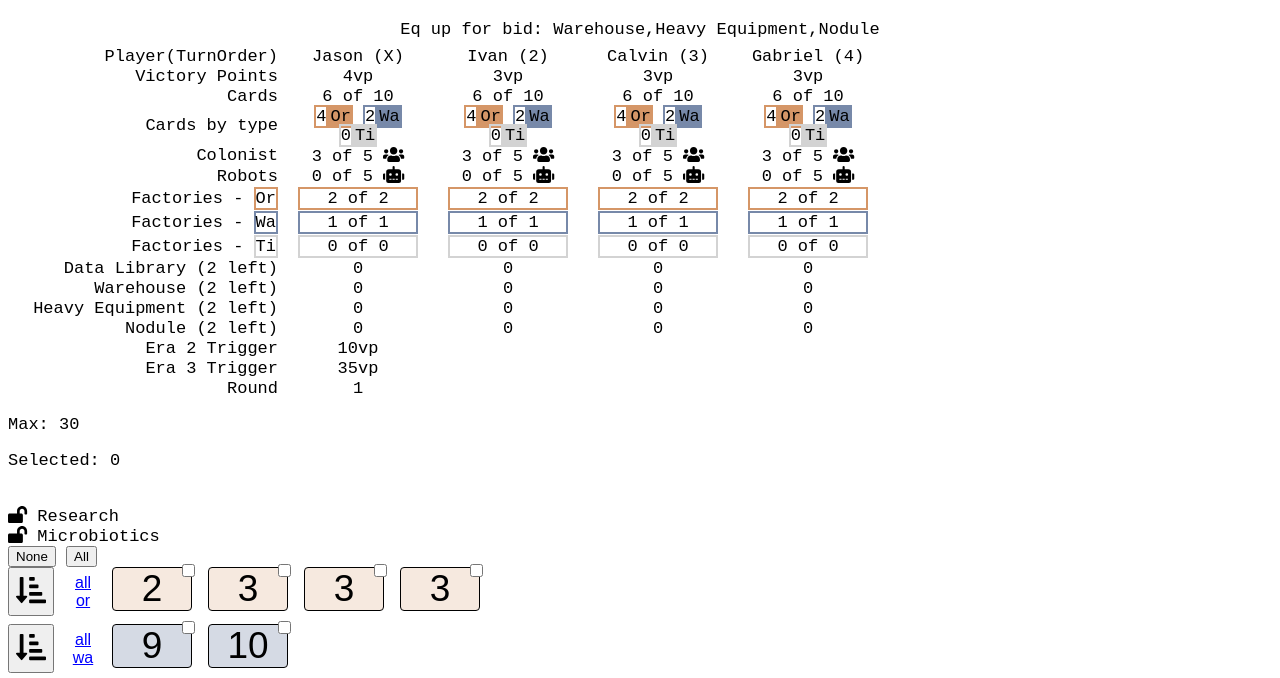
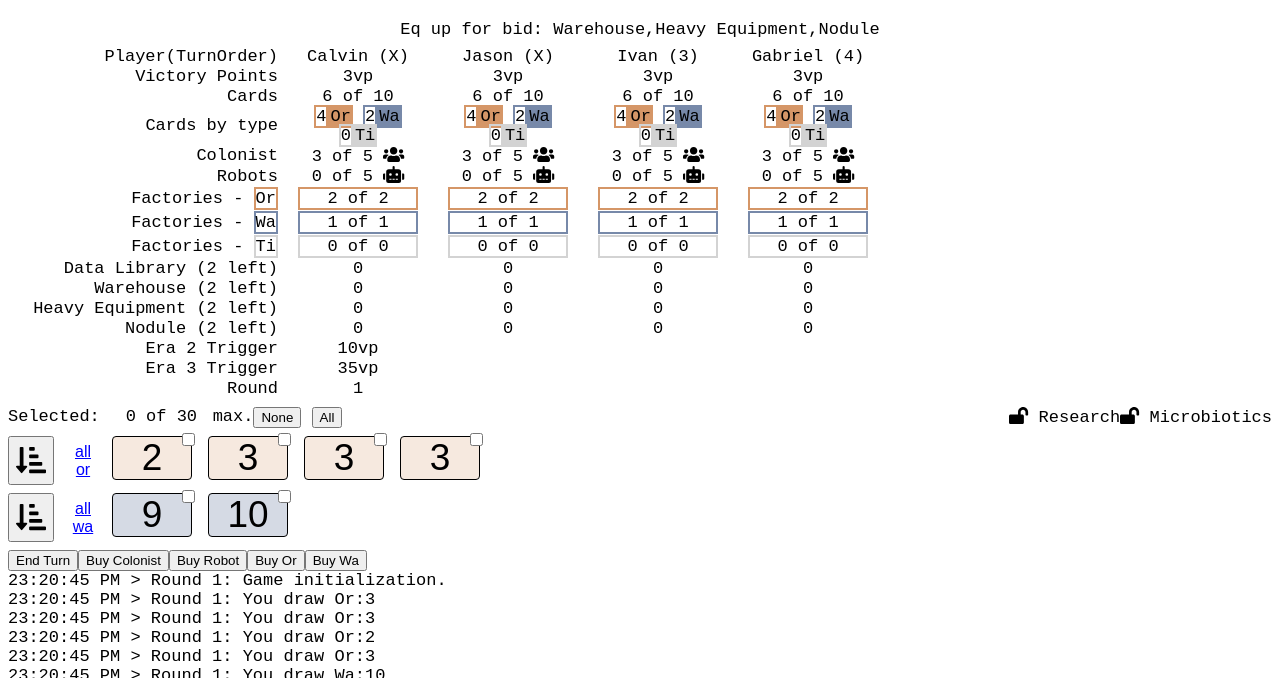
Before and after one commit to townivan/outpost-ui, a website with bundled scripts: page docs/index.html in a window 1280 px wide. Shown: the part 64-742 px from the top of the page. Built offline with nearby package versions, Linux system fonts and the light colour scheme; a web font is replaced by a local one.

Commit message:
fixed sortOrder bug and adjusts select cards

```diff
--- a/docs/index.html
+++ b/docs/index.html
@@ -18,18 +18,30 @@
 
     <section id="overviewPanel"></section>
 
-    <p>Max: <span id="cardsMax">-</span></p>
-    <p>Selected: <span id="cardsSelected">-</span></p>
+    <section id="cardSelectionPanel">
+        <div class="selectArea1">
+            <div class="selectedSummaryNumbersArea1">
+                Selected:
+                <div class="selectedSummaryNumbersArea2">
+                    <span id="cardsSelected" class="numberSpacer numberSpacerLeft">-</span>&nbsp;of&nbsp;<span id="cardsMax" class="numberSpacer numberSpacerRight">-</span> max.
+                </div>
+            </div>
+
+            <div>
+                <button type="button" id="pcardmaster_none">None</button>
+                <button type="button" id="pcardmaster_all">All</button>
+            </div>
+        </div>
+
+        <div class="selectLockArea">
+            <div><i class="fas fa-lock-open"></i> Research</div>
+            <div><i class="fas fa-lock-open"></i> Microbiotics</div>
+        </div>
+    </section>
 
 
-    <br>
-    <div><i class="fas fa-lock-open"></i> Research</div>
-    <div><i class="fas fa-lock-open"></i> Microbiotics</div>
 
-    <div>
-        <button type="button" id="pcardmaster_none">None</button>
-        <button type="button" id="pcardmaster_all">All</button>
-    </div>
+
 
     <section id="productionCardArea">
         <div class="pcardRow">
@@ -48,6 +60,10 @@
 
     <section id="turnActionsArea">
         <button id="endTurnBtn">End Turn</button>
+        <button id="buyBtnColonist">Buy Colonist</button>
+        <button id="buyBtnRobot">Buy Robot</button>
+        <button id="buyBtnOr">Buy Or</button>
+        <button id="buyBtnWa">Buy Wa</button>
     </section>
 
     <section id="purchaseArea"></section>
--- a/docs/init.js
+++ b/docs/init.js
@@ -8,7 +8,7 @@ export function initialize() {
     main.state.players.push(main.addPlayer('Ivan'));
     main.state.players[0].isYou = true;
     main.state.players.push(main.addPlayer('Jason'));
-    main.state.players[1].vp = 4; // testing
+    // main.state.players[1].vp = 4; // testing
     main.state.players.push(main.addPlayer('Calvin'));
     main.state.players.push(main.addPlayer('Gabriel'));
 
@@ -37,22 +37,12 @@ export function initialize() {
 
 // happens during addPlayer() in main...
 export function initialdraw(player) {
-    let newCard = null;
-
-    // newCard = main.drawCard('Or'); player.cards.push(newCard); if (player.isYou) {util.logit(`You draw ${newCard.cardType}:${newCard.value}`); }
     privateDrawFunction(player, 'Or');
     privateDrawFunction(player, 'Or');
     privateDrawFunction(player, 'Or');
     privateDrawFunction(player, 'Or');
     privateDrawFunction(player, 'Wa');
     privateDrawFunction(player, 'Wa');
-
-    // player.cards.push(main.drawCard('Or'));
-    // player.cards.push(main.drawCard('Or'));
-    // player.cards.push(main.drawCard('Or'));
-    // player.cards.push(main.drawCard('Or'));
-    // player.cards.push(main.drawCard('Wa'));
-    // player.cards.push(main.drawCard('Wa'));
 
     player.factories.push(main.addFactory('Or'));
     player.factories.push(main.addFactory('Or'));
@@ -62,8 +52,6 @@ export function initialdraw(player) {
     })
 
     function privateDrawFunction(player, type){
-        // console.log('privateDrawFunction...')
-        // console.log('player:', player)
         let newCard = null;
         newCard = main.drawCard(type);
         player.cards.push(newCard);
--- a/docs/turn.js
+++ b/docs/turn.js
@@ -107,8 +107,9 @@ export function determinePlayerOrder() {
 
     // shuffle each group
     groups.map(group => {
-        util.shuffleArray(group)
+        util.shuffleArray(group.members)
     })
+    // console.log(groups)
 
     // create array of playerIds in the correct order....
     let orderedPlayerIds = [];
@@ -191,8 +192,7 @@ export function distributeProductionCards(){
         player.cards.map(card =>{
             handWeight+= card.weight
         })
-        //console.log(`the handweight for ${player.name} is ${handWeight}`);
-        //console.log(main.state)
+
         if (handWeight > player.handLimit){
             // sort cards by lowest values first
             player.cards.sort(util.compareValues('value'));
@@ -215,7 +215,6 @@ export function distributeProductionCards(){
             }
 
             console.log('cards: ', player.cards)
-
         }
     })
     main.render();
--- a/src/main.scss
+++ b/src/main.scss
@@ -189,6 +189,42 @@ body{
     right: -7px;
     top: -7px;
     pointer-events: none;
+}
+
+
+#cardSelectionPanel{
+    display: flex;
+    justify-content: space-between;
+    padding-bottom: .5rem;
+    padding-top: .5rem;
+}
+.selectedSummaryNumbersArea1{
+    display: flex;
+}
+.selectedSummaryNumbersArea2{
+    display: flex;
+    justify-content: space-between;
+}
+.numberSpacer{
+    width: 36px;
+    // background-color: pink;
+    &Left{
+        text-align: right;
+    }
+    &Right{
+        text-align: left;
+    }
+}
+
+#turnActionsArea{
+    display: flex;
+}
+
+.selectArea1{
+    display: flex;
+}
+.selectLockArea{
+    display: flex;
 }
 
 
```
Also changed, not shown: docs/main.css.
